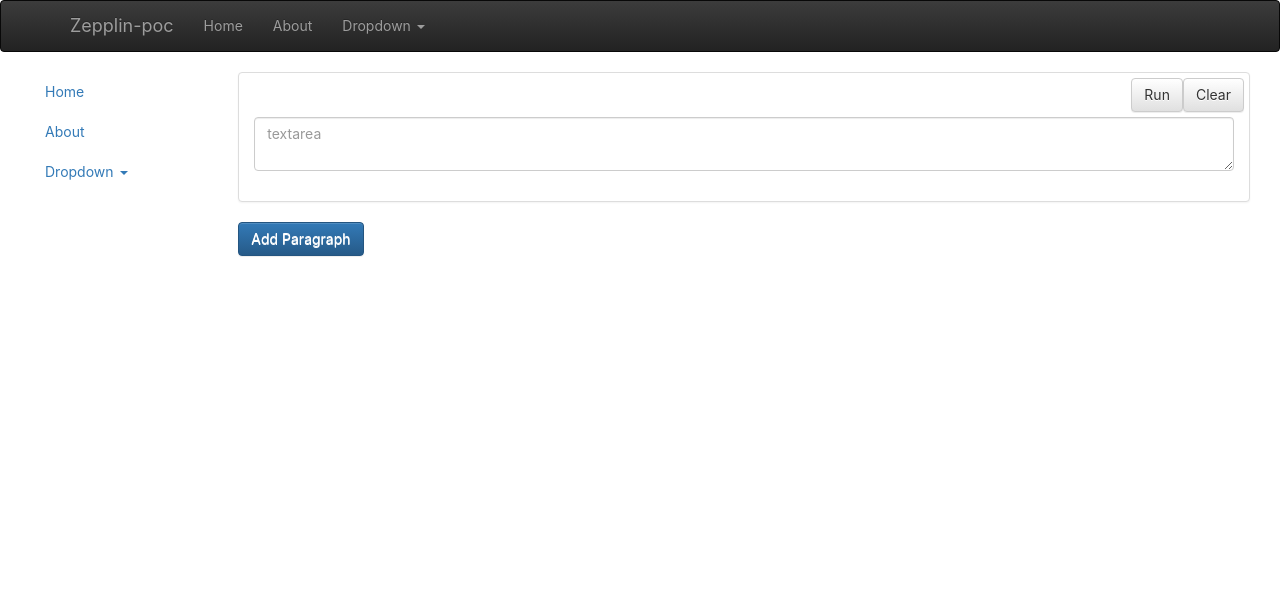
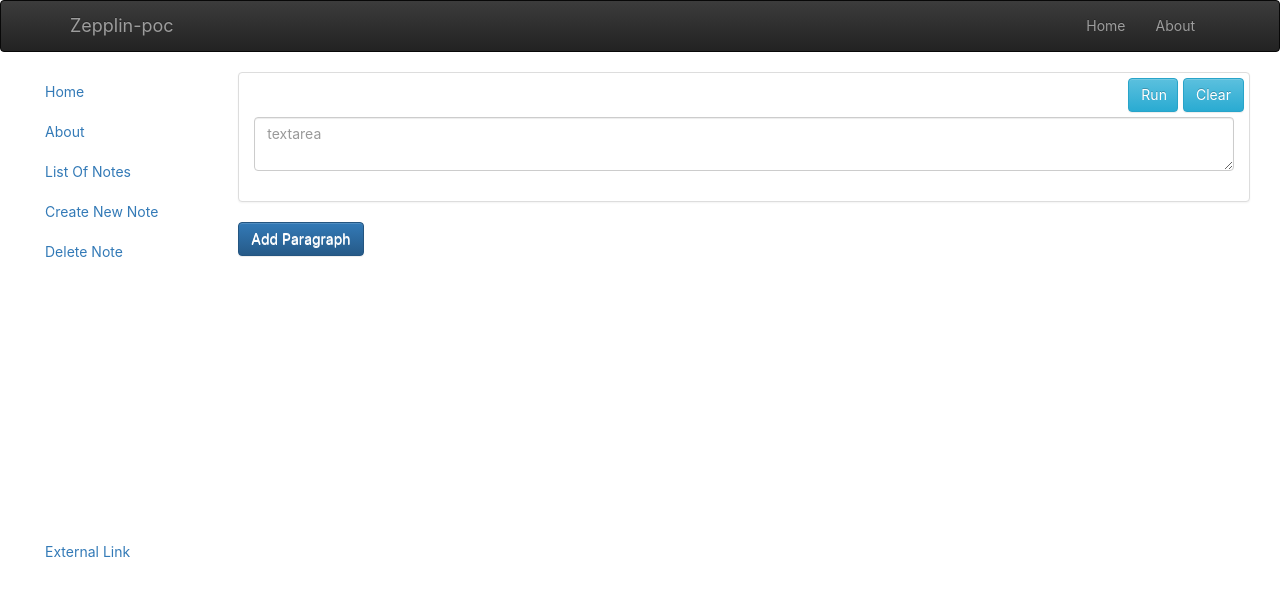
Before and after one commit to tanmaya-git/zeppelin, a React (Create React App) app: page / in a window 1280 px wide. Shown: the top 596 px of the page. Built offline with nearby package versions, Linux system fonts and the light colour scheme.

Commit message:
GET- List of Notes

```diff
--- a/src/App.jsx
+++ b/src/App.jsx
@@ -1,17 +1,20 @@
 import React, { Component } from 'react';
 import './App.css';
-import Navigation from './components/Navigation';
+import NavigationBar from './components/NavigationBar';
 import Home from './components/Home';
 import About from './components/About';
 import { Route} from 'react-router-dom';
+import ListNotes from './components/ListNotes';
+
 class App extends Component {
   render() {
     return (
       <div>
-      <Navigation />
+      <NavigationBar />
       <Route exact path="/" component={Home} />
         <Route exact path="/home" component={Home} />
         <Route exact path="/about" component={About} />
+        <Route exact path="/list" component={ListNotes} />
 
 
       </div>
--- a/src/components/Home.jsx
+++ b/src/components/Home.jsx
@@ -1,5 +1,5 @@
 import React, { Component } from 'react';
-import { Panel, Form, FormGroup, ControlLabel, FormControl, Button,Col } from 'react-bootstrap'
+import { Panel, Form, FormGroup, ControlLabel, FormControl, Button,Col, ButtonToolbar } from 'react-bootstrap'
 import SideNav from'./SideNav'
 class Home extends Component {
     render() {
@@ -13,8 +13,11 @@ class Home extends Component {
                 <Panel>
                     <Panel.Title>
                         <div className="pull-right" style={{padding:"5px"}}>
-                            <Button>Run</Button>
-                            <Button>Clear</Button>
+                           <ButtonToolbar>
+                              <Button  bsStyle="info" style={{paddingRight:"10px"}}>Run</Button>
+
+                            <Button  bsStyle="info">Clear</Button>
+                            </ButtonToolbar>
                         </div>
                     </Panel.Title>
                     <Panel.Body>
@@ -26,14 +29,9 @@ class Home extends Component {
                     </Panel.Body>
                 </Panel>
 
-           <Button className="btn btn-primary">Add Paragraph</Button>
+           <Button className="btn btn-primary" pullRight>Add Paragraph</Button>
            </Col>
            </div>
-         {/* <Panel>
-             <Panel.body>
-
-             </Panel.body>
-         </Panel> */}
           </div>
     );
     }
--- /dev/null
+++ b/src/components/ListNotes.jsx
@@ -0,0 +1,46 @@
+import React, {Component} from 'react';
+import ReactDOM from 'react-dom';
+import {Table} from 'react-bootstrap';
+import axios from 'axios';
+
+
+export default class ListNotes extends Component {
+  state = {
+    persons: []
+  }
+componentDidMount() {
+    axios.get(`http://138.68.251.108:9200/retailpocdev/_search?pretty`)
+      .then(res => {
+        console.log(res.data.hits.hits);
+        const persons = res.data.hits.hits;
+        this.setState({ persons });
+      })
+  }
+
+
+  render() {
+    return (
+    <div>
+    <Table   responsive>
+    <thead  style={{color:"Orange", fontWeight:"bold"}}>
+      <tr>
+        <th>Name</th>
+        <th>ID </th>
+
+      </tr>
+    </thead>
+    <tbody> {this.state.persons.map( function (person, key) {
+        return(
+          <tr key={ person._id}>
+            <td>{ person._source.catalogItem.retailStore} </td>
+            <td>{ person._source.catalogItem.customerId} </td>
+
+          </tr>
+              )
+      })}
+    </tbody>
+    </Table>
+    </div>
+    )
+  }
+}
--- a/src/components/Navigation.jsx
+++ b/src/components/NavigationBar.jsx
@@ -1,6 +1,8 @@
 import React, { Component } from 'react';
-import {Navbar,Nav,NavDropdown,NavItem,MenuItem} from 'react-bootstrap'
-class Navigation extends Component {
+import {Navbar,Nav,NavDropdown,NavItem,MenuItem} from 'react-bootstrap';
+
+
+export default class NavigationBar extends Component {
   render() {
     return (
         <Navbar inverse collapseOnSelect>
@@ -11,33 +13,23 @@ class Navigation extends Component {
           <Navbar.Toggle />
         </Navbar.Header>
         <Navbar.Collapse>
-          <Nav>
+          <Nav pullRight>
             <NavItem eventKey={1} href="/home">
               Home
             </NavItem>
             <NavItem eventKey={2} href="/about">
               About
             </NavItem>
-            <NavDropdown eventKey={3} title="Dropdown" id="basic-nav-dropdown">
+            {/* <NavDropdown eventKey={3} title="Dropdown" id="basic-nav-dropdown">
               <MenuItem eventKey={3.1}>Action</MenuItem>
               <MenuItem eventKey={3.2}>Another action</MenuItem>
               <MenuItem eventKey={3.3}>Something else here</MenuItem>
               <MenuItem divider />
               <MenuItem eventKey={3.3}>Separated link</MenuItem>
-            </NavDropdown>
+            </NavDropdown> */}
           </Nav>
-          {/* <Nav pullRight>
-            <NavItem eventKey={1} href="#">
-              Link Right
-            </NavItem>
-            <NavItem eventKey={2} href="#">
-              Link Right
-            </NavItem>
-          </Nav> */}
         </Navbar.Collapse>
       </Navbar>
-    );
+    )
   }
 }
-
-export default Navigation;
--- a/src/components/SideNav.jsx
+++ b/src/components/SideNav.jsx
@@ -11,13 +11,40 @@ class SideNav extends Component {
             <NavItem eventKey={2} href="/about">
               About
             </NavItem>
-            <NavDropdown eventKey={3} title="Dropdown" id="basic-nav-dropdown">
-              <MenuItem eventKey={3.1}>Action</MenuItem>
-              <MenuItem eventKey={3.2}>Another action</MenuItem>
-              <MenuItem eventKey={3.3}>Something else here</MenuItem>
-              <MenuItem divider />
-              <MenuItem eventKey={3.3}>Separated link</MenuItem>
-            </NavDropdown>
+            <NavItem eventKey={3} href="/list">
+              List Of Notes
+            </NavItem>
+            <NavItem eventKey={4} >
+              Create New Note
+            </NavItem>
+            <NavItem eventKey={6} >
+              Delete Note
+            </NavItem>
+            <NavItem eventKey={7} >
+
+            </NavItem>
+            <NavItem eventKey={8} >
+
+            </NavItem>
+            <NavItem eventKey={9} >
+
+            </NavItem>
+            <NavItem eventKey={10} >
+
+            </NavItem>
+            <br/>
+            <br/>
+            <br/>
+            <br/>
+            <br/>
+            <br/>
+            <br/>
+            <br/>
+            <br/>
+
+            <NavItem eventKey={11} >
+             External Link
+            </NavItem>
           </Nav>
     );
   }
```
